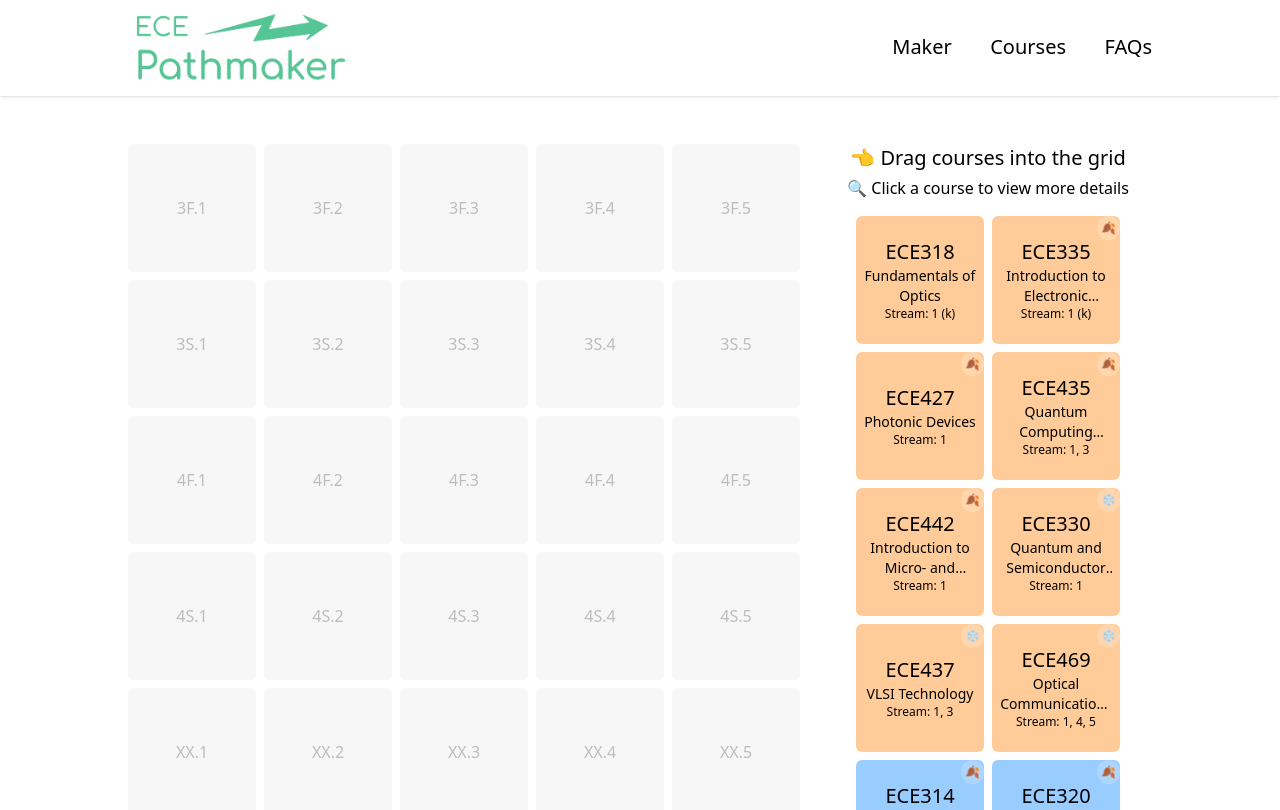
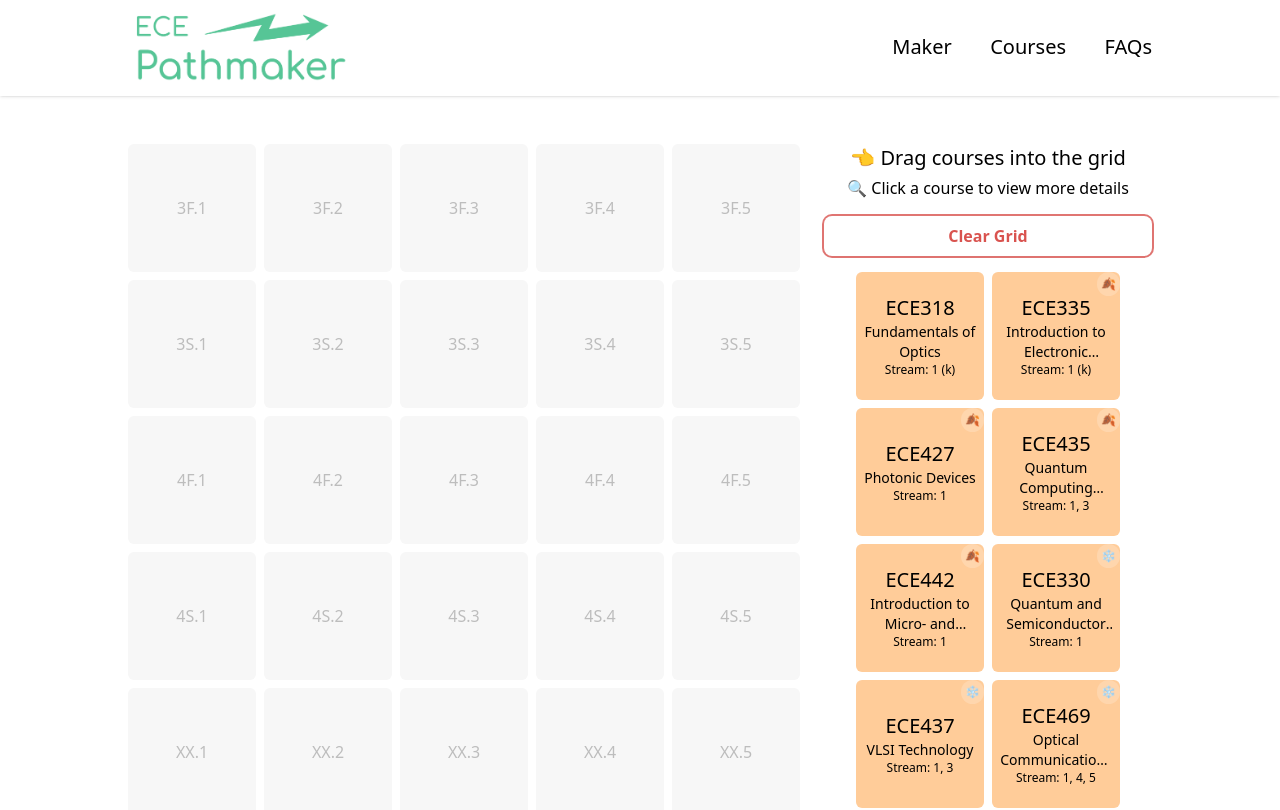
Before and after one commit to sunnwydays/ecepathmaker, a React (Vite) app: page / in a window 1280 px wide. Shown: the top 810 px of the page. Built offline with nearby package versions, Linux system fonts and the light colour scheme.

Commit message:
Implement clear grid button

```diff
--- a/src/components/CourseGrid.tsx
+++ b/src/components/CourseGrid.tsx
@@ -2,7 +2,7 @@ import Droppable from '../components/Droppable';
 
 import { FC, useEffect, useMemo, useRef, useState } from 'react';
 import MakerCard from './MakerCard';
-import { CourseGridProps, FilterState, ValidYearTerms, StreamRequirements, GridPosition,  } from '../types/CourseTypes';
+import { CourseGridProps, FilterState, ValidYearTerms, StreamRequirements, GridPosition, CoursesUsed,  } from '../types/CourseTypes';
 
 import {
     DndContext,
@@ -314,6 +314,21 @@ const CourseGrid: FC<CourseGridProps> = ({
         };
     }, [dropError]);
 
+    const clearGrid = () => {
+        setCoursesUsed(() => {
+            const posMap: CoursesUsed = {};
+            Object.keys(courses).forEach(courseCode => posMap[courseCode] = '');
+            return posMap;
+        });
+        setCoursesOnGrid({
+            '3F.1': '', '3F.2': '', '3F.3': '', '3F.4': '', '3F.5': '',
+            '3S.1': '', '3S.2': '', '3S.3': '', '3S.4': '', '3S.5': '',
+            '4F.1': '', '4F.2': '', '4F.3': '', '4F.4': '', '4F.5': '',
+            '4S.1': '', '4S.2': '', '4S.3': '', '4S.4': '', '4S.5': '',
+            'XX.1': '', 'XX.2': '', 'XX.3': '', 'XX.4': '', 'XX.5': '',
+        });
+    }
+
     return (
         <DndContext onDragEnd={handleDragEnd} onDragStart={handleDragStart} sensors={sensors}>
             <section className="flex lg:flex-row flex-col gap-x-6 gap-y-4">
@@ -342,9 +357,26 @@ const CourseGrid: FC<CourseGridProps> = ({
                     <h2 className="lg:block hidden mb-1 text-xl font-medium text-center">
                         👈 Drag courses into the grid
                     </h2>
-                    <h2 className="lg:block hidden mb-4 text-center">
+                    <h2 className="lg:block hidden text-center mb-1">
                         🔍 Click a course to view more details
                     </h2>
+                    <div className='md:mt-4'>
+                        <button
+                            onClick={clearGrid}
+                            data-testid="clear-grid"
+                            className="
+                                w-full px-4 py-2
+                                ring-2 ring-comp3 ring-opacity-80
+                                rounded-lg shadow-sm
+                                bg-white hover:bg-comp2
+                                text-comp3 hover:text-white
+                                font-semibold
+                                transition-all duration-300
+                            "
+                        >
+                            Clear Grid
+                        </button>
+                    </div>
                     <h2 className="lg:hidden block mb-2 text-lg text-center">
                         ☝️ Hold and drag courses into the grid,<br/>
                         🔍 Click a course to view more details
@@ -355,6 +387,7 @@ const CourseGrid: FC<CourseGridProps> = ({
                         lg:w-full w-wps
                         overflow-y-auto
                         justify-center
+                        mt-4
                     ">
                         {(() => {
                             const filteredCourses = Object.entries(coursesUsed)
```
Also changed, not shown: 2 other files (tests, documents, lock files or other folders).
